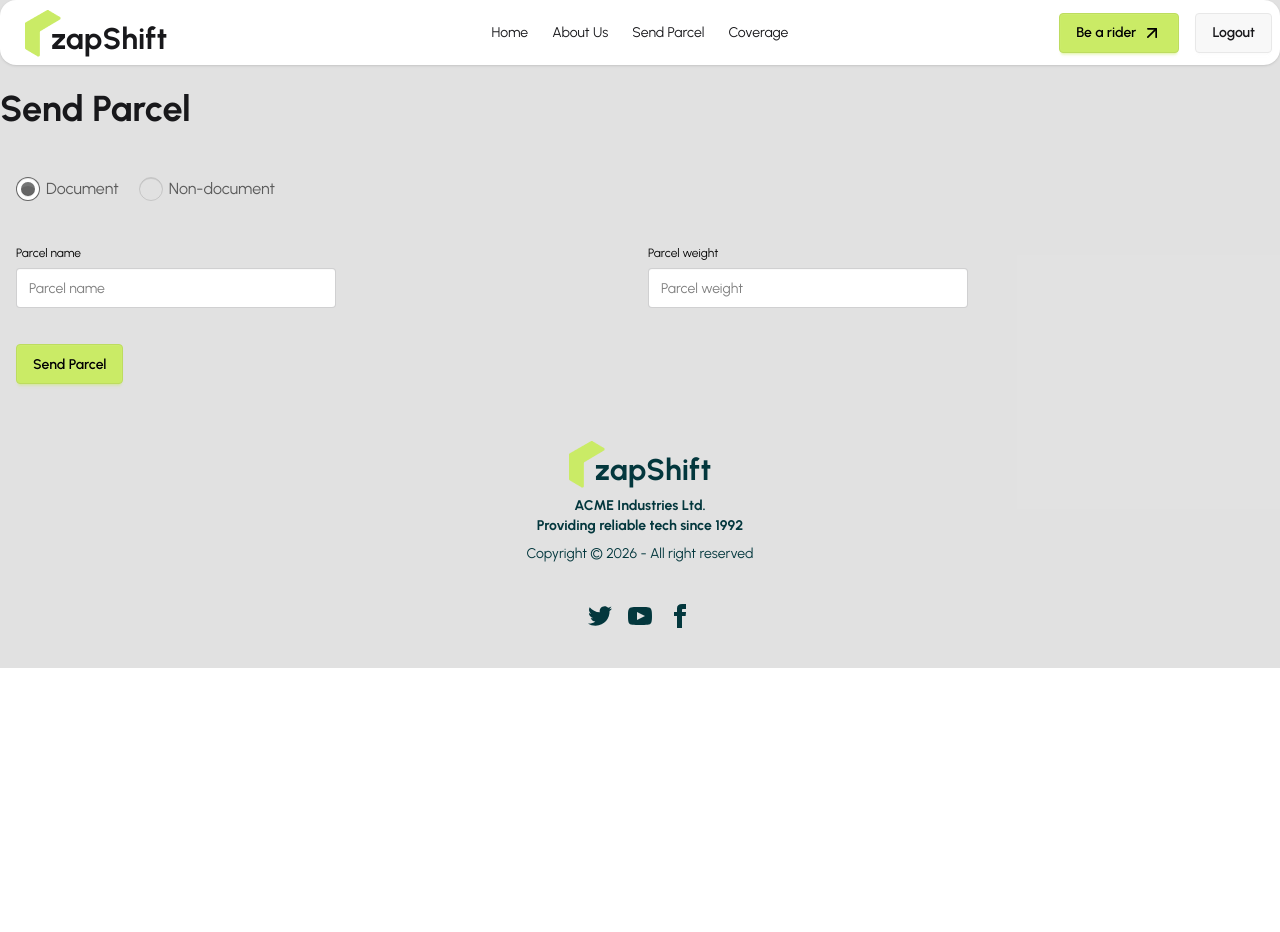
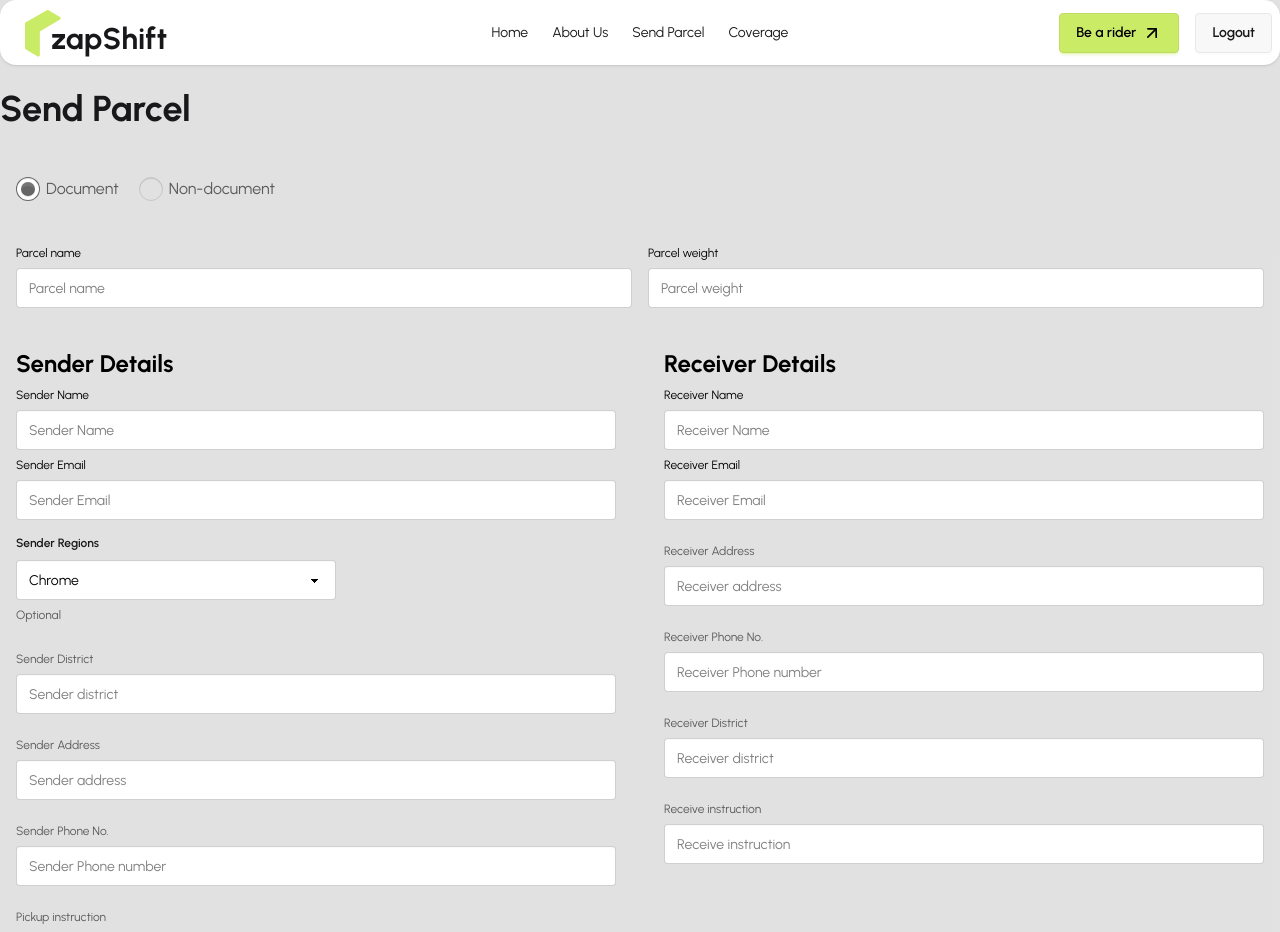
Before and after one commit to mehadiHasanDiner/zapShift-final-project, a React (Vite) app in the folder client/: page /send-parcel in a window 1280 px wide. Shown: the top 932 px of the page. Before the commit the page ends 800 px from the top, so only its background shows below. Built offline with nearby package versions, Linux system fonts and the light colour scheme; no server answers; sample sign-in values are in the browser's storage.

Commit message:
coding running

```diff
--- a/client/src/pages/SendParcel/SendParcel.jsx
+++ b/client/src/pages/SendParcel/SendParcel.jsx
@@ -47,7 +47,7 @@ const SendParcel = () => {
             <label>Parcel name</label>
             <input
               type="text"
-              className="input"
+              className="input w-full"
               placeholder="Parcel name"
               {...register("parcelName")}
             />
@@ -56,7 +56,7 @@ const SendParcel = () => {
             <label>Parcel weight</label>
             <input
               type="text"
-              className="input"
+              className="input w-full"
               placeholder="Parcel weight"
               {...register("parcelWeight")}
             />
@@ -65,8 +65,129 @@ const SendParcel = () => {
 
         {/* two colum */}
         <div>
-          {/* sender info */}
-          <div></div>
+          {/* sender details */}
+          <div className="grid grid-cols-1 md:grid-cols-2 gap-12">
+            <fieldset className="fieldset">
+              <h4 className="text-2xl font-bold">Sender Details</h4>
+              {/* Sender name */}
+              <label>Sender Name</label>
+              <input
+                type="text"
+                className="input w-full"
+                placeholder="Sender Name"
+                {...register("senderName")}
+              />
+              {/* Sender Email */}
+              <label>Sender Email</label>
+              <input
+                type="text"
+                className="input w-full"
+                placeholder="Sender Email"
+                {...register("senderEmail")}
+              />
+
+              {/* sender region */}
+              <fieldset className="fieldset">
+                <legend className="fieldset-legend">Sender Regions</legend>
+                <select defaultValue="Pick a browser" className="select">
+                  <option disabled={true}>Pick a region</option>
+                  <option>Chrome</option>
+                  <option>FireFox</option>
+                  <option>Safari</option>
+                </select>
+                <span className="label">Optional</span>
+              </fieldset>
+
+              {/* Sender District */}
+              <label className="label mt-4">Sender District</label>
+              <input
+                type="text"
+                className="input w-full"
+                placeholder="Sender district"
+                {...register("senderDistrict")}
+              />
+
+              {/* Sender address */}
+              <label className="label mt-4">Sender Address</label>
+              <input
+                type="text"
+                className="input w-full"
+                placeholder="Sender address"
+                {...register("senderAddress")}
+              />
+              {/* Sender Phone no */}
+              <label className="label mt-4">Sender Phone No.</label>
+              <input
+                type="text"
+                className="input w-full"
+                placeholder="Sender Phone number"
+                {...register("senderPoneNo")}
+              />
+
+              {/* Pickup Instruction */}
+              <label className="label mt-4">Pickup instruction</label>
+              <input
+                type="text"
+                className="input w-full"
+                placeholder="Pick up instruction"
+                {...register("pickUpInstruction")}
+              />
+            </fieldset>
+
+            {/* Receiver Details */}
+            <fieldset className="fieldset">
+              <h4 className="text-2xl font-bold">Receiver Details</h4>
+
+              {/* Receiver name */}
+              <label>Receiver Name</label>
+              <input
+                type="text"
+                className="input w-full"
+                placeholder="Receiver Name"
+                {...register("receiverName")}
+              />
+              {/* Receiver Email */}
+              <label>Receiver Email</label>
+              <input
+                type="text"
+                className="input w-full"
+                placeholder="Receiver Email"
+                {...register("receiverEmail")}
+              />
+              {/* receiver address */}
+              <label className="label mt-4">Receiver Address</label>
+              <input
+                type="text"
+                className="input w-full"
+                placeholder="Receiver address"
+                {...register("receiverAddress")}
+              />
+              {/* receiver Phone no */}
+              <label className="label mt-4">Receiver Phone No.</label>
+              <input
+                type="text"
+                className="input w-full"
+                placeholder="Receiver Phone number"
+                {...register("receiverPoneNo")}
+              />
+              {/* receiver District */}
+              <label className="label mt-4">Receiver District</label>
+              <input
+                type="text"
+                className="input w-full"
+                placeholder="Receiver district"
+                {...register("receiverDistrict")}
+              />
+              {/* Pickup Instruction */}
+              <label className="label mt-4">Receive instruction</label>
+              <input
+                type="text"
+                className="input w-full"
+                placeholder="Receive instruction"
+                {...register("ReceiveInstruction")}
+              />
+            </fieldset>
+          </div>
 
           {/* receiver info */}
           <div></div>
```
